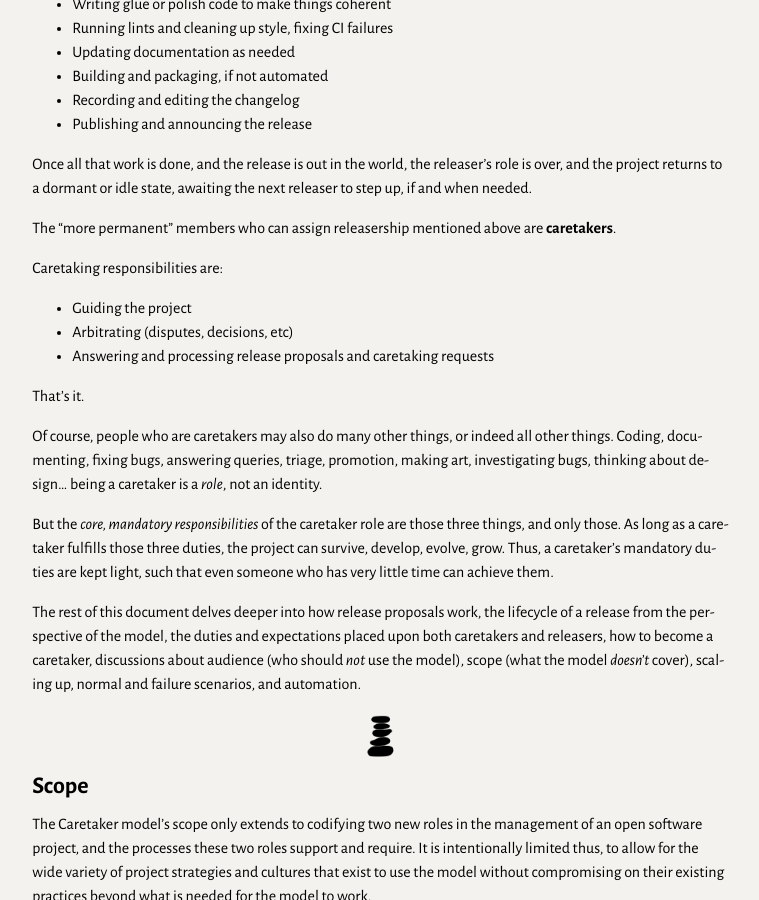
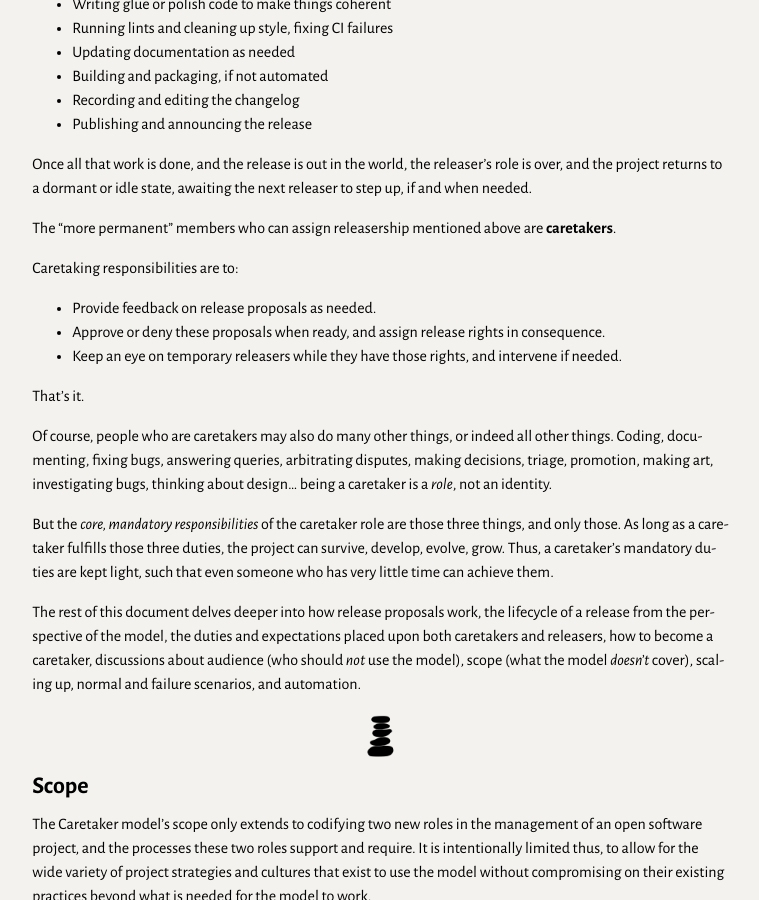
Before and after one commit to passcod/caretaker, a Jekyll site: the page built from index.markdown, in a window 1280 px wide and 900 px high, scrolled down 3024 px. Shown: the whole window, without its empty margins (259-1018 px from the left). Built offline with Jekyll 4.4.1, drawn with Linux system fonts in a browser that asks for light colours; our own code applies the rules of GitHub Pages for plain Markdown files; some of the changed text lies outside the part shown.

Commit message:
Simplify caretaker duties down to exactly what the model needs

```diff
--- a/_layouts/home.html
+++ b/_layouts/home.html
@@ -47,9 +47,14 @@
 						of becoming one temporarily.</p>
 				</li>
 				<li>
-					<a href="#proposals">Proposals</a>
+					<a href="#release-proposals">Release proposals</a>
 					<p>The release proposal process, what is required, what
 						projects may also choose to include, timings and timeouts.</p>
+				</li>
+				<li>
+					<a href="#release-lifecycle">Release lifecycle</a>
+					<p>The process followed by releasers and occasionally caretakers
+						after a proposal is approved.</p>
 				</li>
 				<li>
 					<a href="#walkthrough">Walkthrough</a>
--- a/index.markdown
+++ b/index.markdown
@@ -137,17 +137,18 @@ needed.
 
 The “more permanent” members who can assign releasership mentioned above are **caretakers**.
 
-Caretaking responsibilities are:
+Caretaking responsibilities are to:
 
-- Guiding the project
-- Arbitrating (disputes, decisions, etc)
-- Answering and processing release proposals and caretaking requests
+- Provide feedback on release proposals as needed.
+- Approve or deny these proposals when ready, and assign release rights in consequence.
+- Keep an eye on temporary releasers while they have those rights, and intervene if needed.
 
 That’s it.
 
 Of course, people who are caretakers may also do many other things, or indeed all other things.
-Coding, documenting, fixing bugs, answering queries, triage, promotion, making art, investigating
-bugs, thinking about design… being a caretaker is a _role_, not an identity.
+Coding, documenting, fixing bugs, answering queries, arbitrating disputes, making decisions, triage,
+promotion, making art, investigating bugs, thinking about design… being a caretaker is a _role_,
+not an identity.
 
 But the _core, mandatory responsibilities_ of the caretaker role are those three things, and only
 those. As long as a caretaker fulfills those three duties, the project can survive, develop, evolve,
@@ -223,6 +224,8 @@ At the core of the Caretaker model is the eponymous **caretaker** _role_.
 
 ### Requirements
 
+// FIXME: overhaul according to changes above
+
 A project member who is a caretaker is one who:
 
 1. Has agreed to be a caretaker.
@@ -251,10 +254,11 @@ A project member who is a caretaker is one who:
 
 4. Has the time and ability to answer and act on release proposals within reasonable time.
 
-	Projects may define what "reasonable time" looks like for them; by default this is set to two
-	weeks. This is the time to an acknowledgement of a release proposal, and between answers: it is
-	not expected that all release proposals be approved or denied within two weeks of first being
-	made, though that's a nice target to aim for.
+	Projects may define what "reasonable time" looks like for them; see the
+	[release proposal](#release-proposals) section for more details and defaults. This is the time
+	to an acknowledgement of a release proposal, and between answers: it is not expected that all
+	release proposals be approved or denied within two weeks of first being made, though that's a
+	nice target to aim for.
 
 	In projects with multiple caretakers, timings are a little more fuzzy, see below.
 
```
